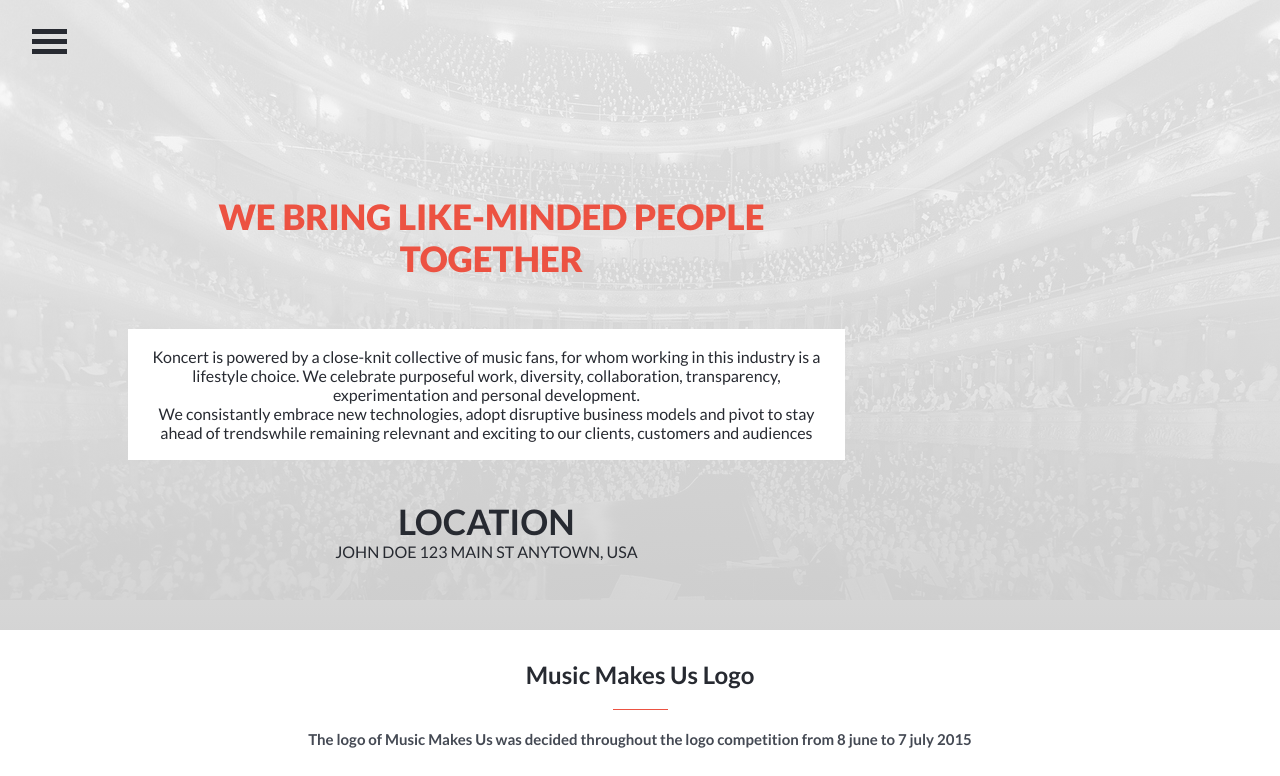
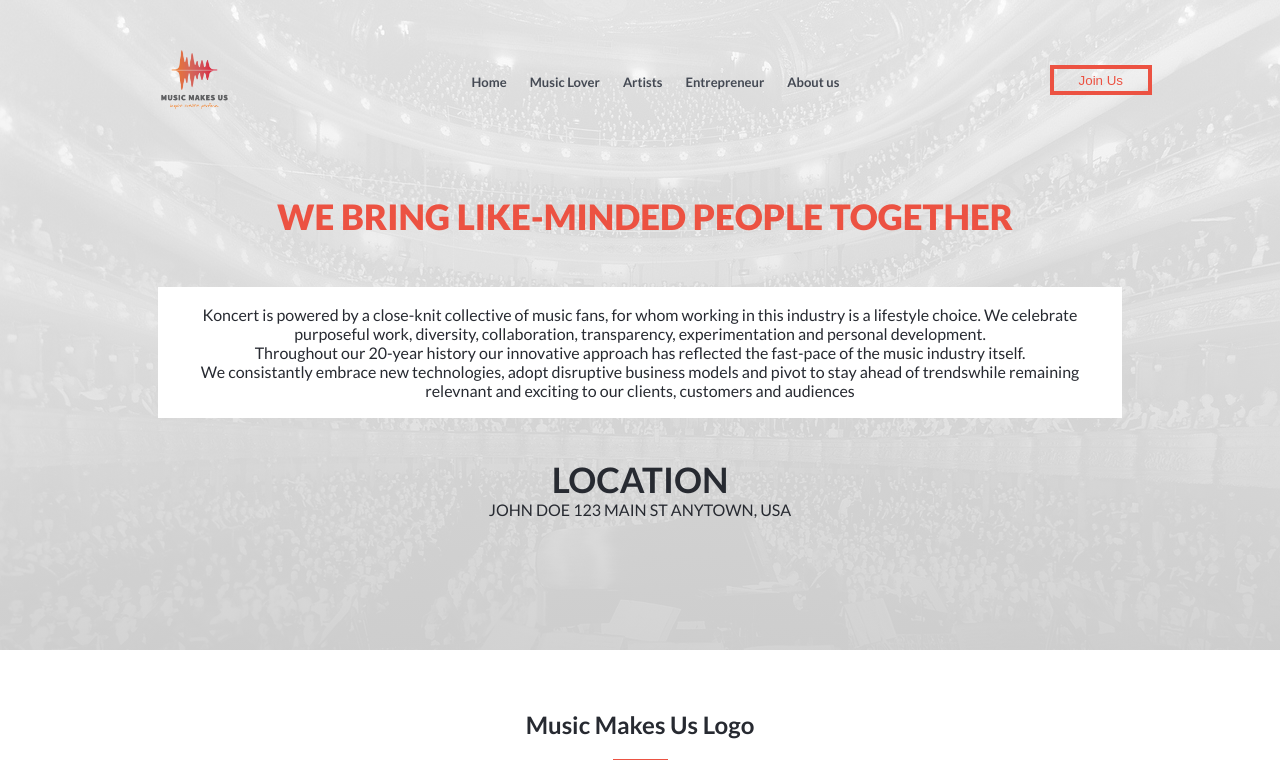
Before and after one commit to Samuellekpor/Koncert-project, a website: page about.html in a window 1280 px wide. Shown: the top 776 px of the page. Drawn offline with Linux system fonts and the light colour scheme.

Commit message:
Add style to artists and latest concerts sections

```diff
--- a/about.html
+++ b/about.html
@@ -14,16 +14,27 @@
   <div class="big-container">
     <div class="header-container about-header">
       <header class="header">
-        <a class="toggle-btn" href="#">
+        <a class="toggle-btn mobile" href="#">
           <span class="bar"></span>
           <span class="bar"></span>
           <span class="bar"></span>
         </a>
+        <nav class="desktop nav-bar">
+          <img src="images/pngwing.com.png" alt="logo" class="logo">
+          <ul class="nav-list">
+            <li><a href="#">Home</a></li>
+            <li><a href="#">Music Lover</a></li>
+            <li><a href="#">Artists</a></li>
+            <li><a href="#">Entrepreneur</a></li>
+            <li><a href="about.html">About us</a></li>
+          </ul>
+          <button type="button" class="nav-btn">Join Us</button>
+        </nav>
       </header>
-      <div class="headline">
+      <div class="headline about-headline">
         <h1 class="headline-title about-headline-title">We bring like-minded people together</h1>
         <p class="headline-desc about-headline-desc">Koncert is powered by a close-knit collective of music fans, for whom working in this industry is a lifestyle choice. We celebrate purposeful work, diversity, collaboration, transparency, experimentation and personal development. <br>
-        We consistantly embrace new technologies, adopt disruptive business models and pivot to stay ahead of trendswhile remaining relevnant and exciting to our clients, customers and audiences</p>
+        <span class="desktop">Throughout our 20-year history our innovative approach has reflected the fast-pace of the music industry itself.</span> We consistantly embrace new technologies, adopt disruptive business models and pivot to stay ahead of trendswhile remaining relevnant and exciting to our clients, customers and audiences</p>
         <div class="location about-location">
           <h2>Location</h2>
           <p>John Doe 123 Main St Anytown, USA</p>
--- a/style.css
+++ b/style.css
@@ -10,19 +10,19 @@ body {
 
 .big-container {
   background-image: url(images/background.jpg);
-  height: 600px;
+  height: 650px;
   background-repeat: no-repeat;
   background-position: center;
 }
 
 .header-container {
   background: linear-gradient(#ffffffde,#d3d3d3f8);
-  height: 600px;
+  height: 650px;
   padding: 10px;
 }
 
 .about-header {
-  height: 630px;
+  height: 650px;
   text-align: center;
 }
 
@@ -163,7 +163,6 @@ body {
 
 .artist-image {
   width: 90px;
-  height: 90px;
   margin: 15px;
 }
 
@@ -300,9 +299,17 @@ footer img {
   display: none;
 }
 
+.desktop {
+  display: none;
+}
+
 @media (min-width: 768px) {
   .mobile {
     display: none;
+  }
+
+  .desktop {
+    display: block;
   }
 
   .header-container {
@@ -313,7 +320,7 @@ footer img {
     height: 50px;
   }
 
-  nav {
+  .nav-bar {
     display: flex;
     align-items: center;
     justify-content: space-between;
@@ -363,6 +370,12 @@ footer img {
     margin-right: 30%;
   }
 
+  .about-headline {
+    margin-right: 0;
+    margin: 30px;
+    text-align: center;
+  }
+
   .domains {
     display: flex;
     padding: 10px 10%;
@@ -399,4 +412,36 @@ footer img {
   display: none;
 }
 
+.our-artists {
+  padding: 10px 10%;
 }
+
+.artists {
+  display: grid;
+  grid-template-columns: 1fr 1fr;
+}
+
+.partners {
+  padding: 30px 10%;
+}
+
+.partner {
+  flex-wrap: nowrap;
+}
+
+.logo-history-desc {
+  margin: 10px 20%;
+}
+ .concerts {
+  display: flex;
+  justify-content: center;
+ }
+
+ .concert-img {
+  height: 250px;
+ }
+footer img {
+  width: 30%;
+}
+
+}
```
Also changed, not shown: index.html (+2 -2 lines).
